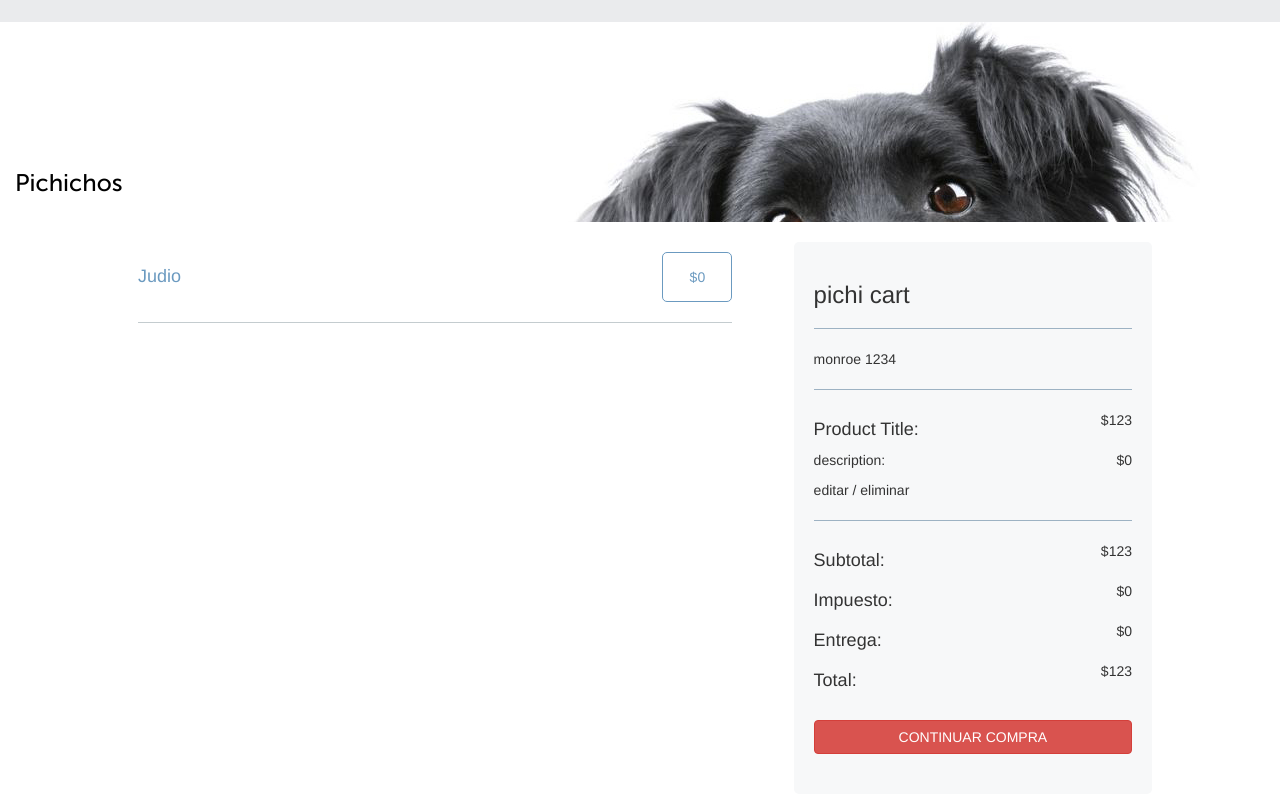
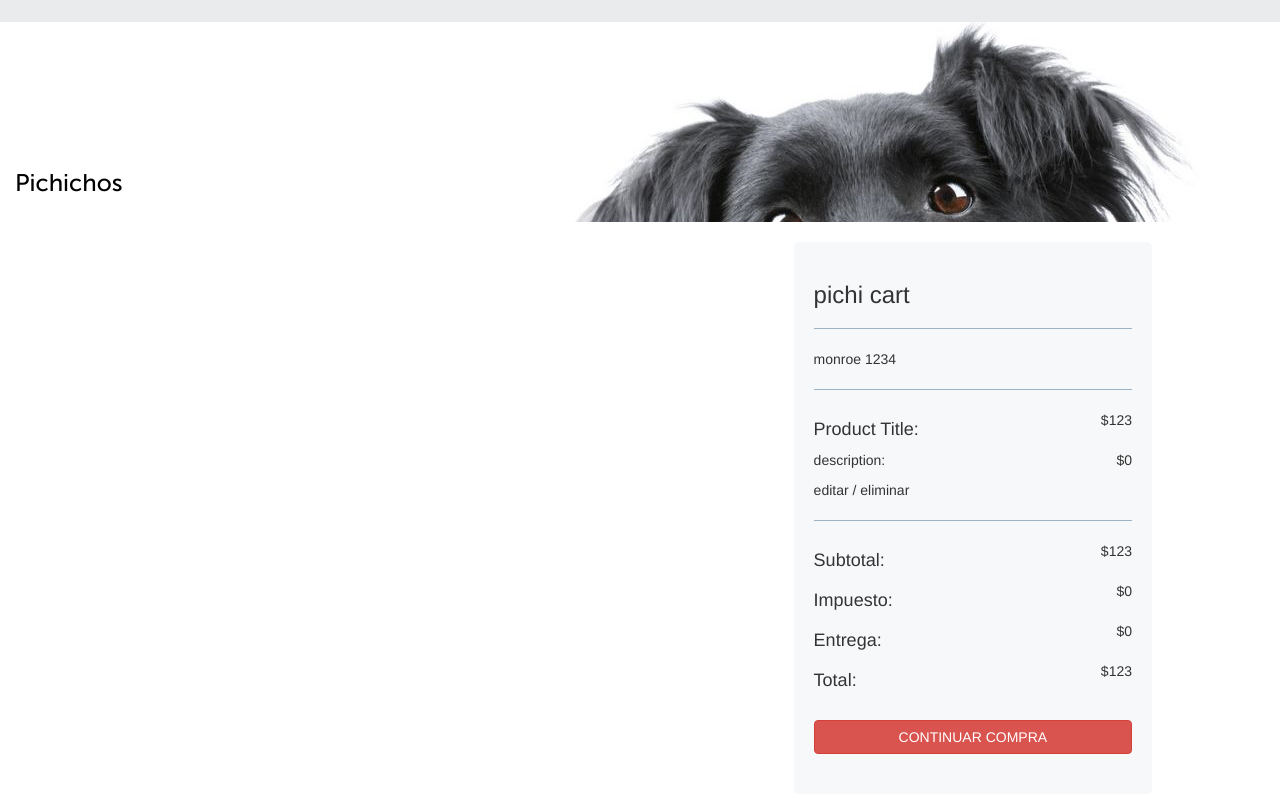
Before and after one commit to salvagit/bff, a website: page alimentos-por-zona.html in a window 1280 px wide. Shown: the top 800 px of the page. Drawn offline with nearby package versions, Linux system fonts and the light colour scheme; no server answers.

Commit message:
Revert "Update alimentos-por-zona.html"
This reverts commit 0a6070046410423e99f5b38c1c60dba42aa2119f.

```diff
--- a/alimentos-por-zona.html
+++ b/alimentos-por-zona.html
@@ -34,12 +34,7 @@
 
           <div class="">
             <article class="content-show">
-              <section class="content-list">
-                  <a href="#" class="list-item-event">
-                    <h4 class="title">Judio</h4>
-                    <button class="pichi-button description">$0</button>
-                  </a>
-              </section>
+              <section class="content-list"></section>
 
               <section class="checkout-container">
                 <div class="checkout">
```
